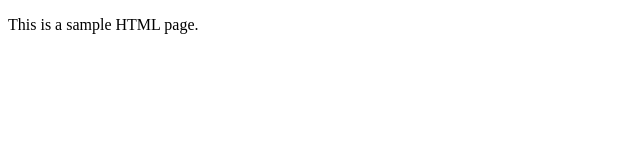
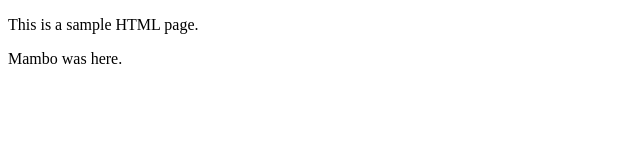
Before and after one commit to educhinski/sample_html, a plain HTML site: page index.html in a window 1280 px wide. Shown: the full height of the page, 0-640 px from the left. Drawn offline with Linux system fonts and the light colour scheme.

Commit message:
Added a paragraph.

```diff
--- a/index.html
+++ b/index.html
@@ -8,5 +8,6 @@
 </head>
 <body>
   <p>This is a sample HTML page.</p>
+  <p>Mambo was here.</p>
 </body>
 </html>
```
